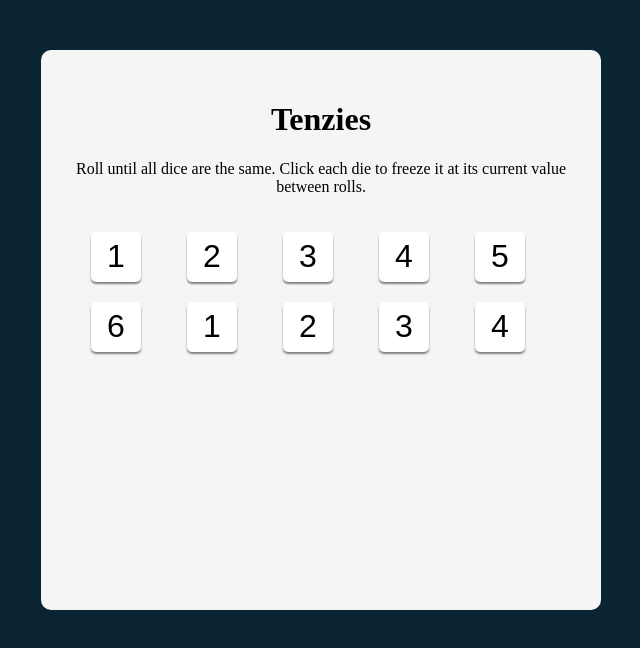
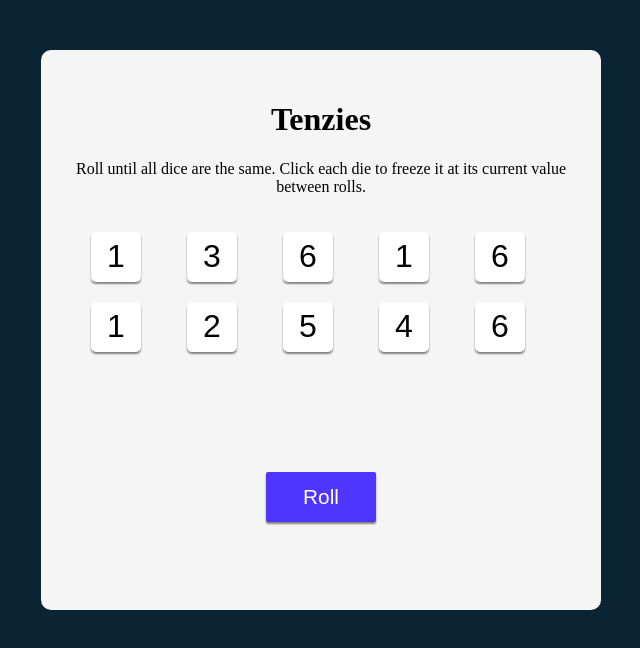
Before and after one commit to ajah-ac/React-Exercises, a React (Vite) app in the folder Tenzies/: page / in a window 1280 px wide. Shown: the top 648 px of the page, without its empty margins (319-959 px from the left). Built offline with nearby package versions, Linux system fonts and the light colour scheme.

Commit message:
Add Hold and handleRoll functions

```diff
--- a/Tenzies/src/App.css
+++ b/Tenzies/src/App.css
@@ -28,3 +28,15 @@ main>p {
   box-shadow: 0px 2px 2px gray;
   border-radius: 5px;
 }
+main >button{
+  margin-top:100px;
+  width: 110px;
+  height: 50px;
+  background-color:#5035FF;
+  color: white;
+  font-size: 1.3em;
+  border: 0;
+  border-radius:2px ;
+    box-shadow: 0px 2px 2px gray;
+
+}
--- a/Tenzies/src/App.jsx
+++ b/Tenzies/src/App.jsx
@@ -3,34 +3,43 @@ import reactLogo from './assets/react.svg'
 import viteLogo from '/vite.svg'
 import './App.css'
 import Die from './Die'
+import { nanoid } from "nanoid"
+
 function App() {
-  const [count, setCount] = useState(0)
+  const [values, setValues] = useState(generateNew)
+  function generateNew() {
+    return new Array(10).fill(0).map(() => {
+      return {
+        value: Math.ceil(Math.random() * 6),
+        isHeld: false,
+        id: nanoid()
+      }
+    })
+  }
+  function handleRoll(){
+    setValues(prev=>prev.map(die=>die.isHeld?die:{...die,value: Math.ceil(Math.random() * 6)}))
+  }
+
+function hold(id){//works
+  console.log(id)
+  setValues(prev=>prev.map(die=>die.id===id?{...die,isHeld:!die.isHeld}:die))
+}
+
 
   return (
     <main>
       <div>
 
-
-    <h1>Tenzies</h1>
-    <p>Roll until all dice are the same. Click each die to freeze it at its current value between rolls.</p>
+        <h1>Tenzies</h1>
+        <p>Roll until all dice are the same. Click each die to freeze it at its current value between rolls.</p>
       </div>
 
-<div className='dice'>
+      <div className='dice'>
+       {values.map(die=>(< Die key={die.id} value={die.value} hold={hold} held={die.isHeld} id={die.id}/>))}
 
 
-  <Die value={1}/>
-  <Die value={2}/>
-  <Die value={3}/>
-  <Die value={4}/>
-  <Die value={5}/>
-  <Die value={6}/>
-  <Die value={1}/>
-  <Die value={2}/>
-  <Die value={3}/>
-  <Die value={4}/>
-
-
-</div>
+      </div>
+      <button onClick={handleRoll}>Roll</button>
     </main>
   )
 }
--- a/Tenzies/src/Die.jsx
+++ b/Tenzies/src/Die.jsx
@@ -1,9 +1,8 @@
 import './App.css'
-
 export default function Die(props){
     return (
         <>
-        <button> {props.value} </button>
+        <button style={{backgroundColor:props.held?'green':'white'}} onClick={()=>props.hold(props.id)}> {props.value} </button>
 
         </>
     )
```
